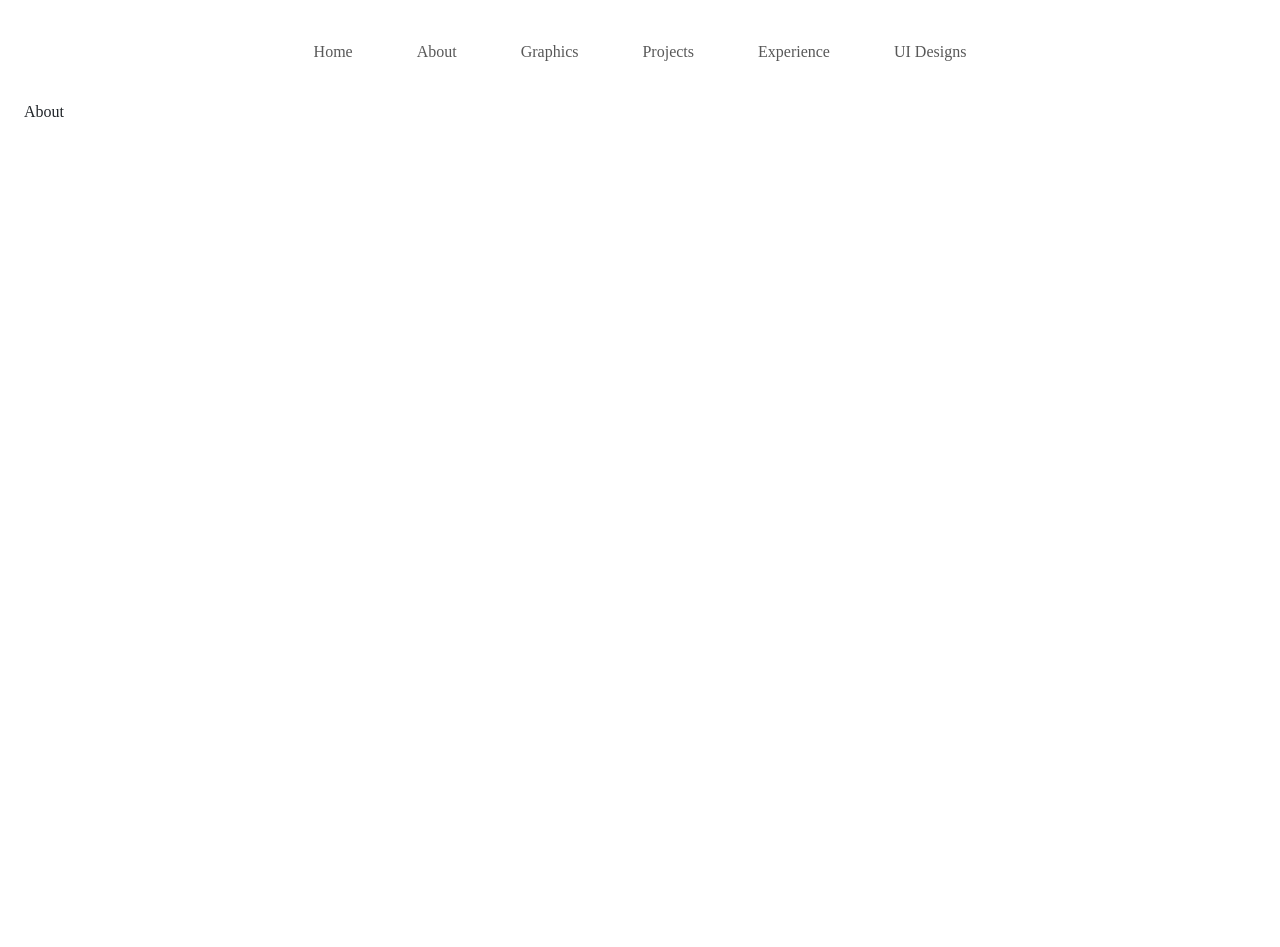
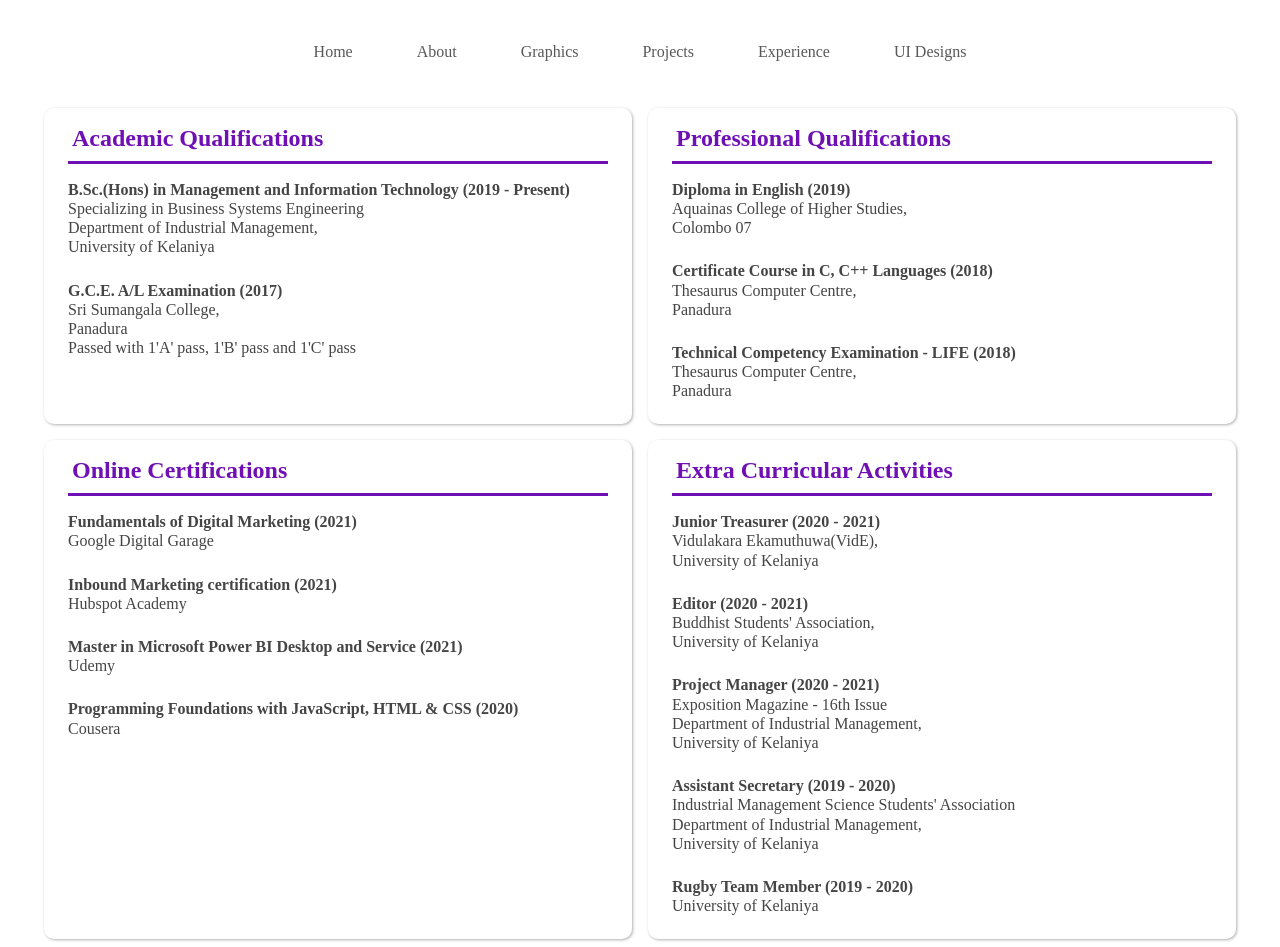
Before and after one commit to IsuruMSoysa/isuruMsoysaPortfolio, a React (Create React App) app in the folder isurumsoysa/: page /about in a window 1280 px wide. Before the commit the page ends 800 px from the top, so only its background shows below. Built offline with nearby package versions, Linux system fonts and the light colour scheme.

Commit message:
About Page Completed

```diff
--- a/isurumsoysa/src/App.css
+++ b/isurumsoysa/src/App.css
@@ -110,3 +110,16 @@
         column-count:         1;
     }
 }
+
+.abt-tab-col{
+    box-shadow:1px 1px 3px #B0B0B0;
+    border-radius: 10px;
+}
+
+.abt-tab{
+    border-bottom: 3px solid #6F10B4;
+}
+
+.abt-tab h4 {
+    font-weight: bold;
+}
--- a/isurumsoysa/src/Components/About.js
+++ b/isurumsoysa/src/Components/About.js
@@ -1,9 +1,130 @@
-import {Container} from "react-bootstrap";
+import {Col, Container, Row} from "react-bootstrap";
 
 function About() {
     return (
         <Container fluid>
-            <p>About</p>
+            <Row className=" px-4">
+                <Col className="abt-tab-col my-2 py-3 px-4 mx-2">
+                    <div className="abt-tab px-1">
+                        <h4 style={{color:"#6F10B4"}}>Academic Qualifications</h4>
+                    </div>
+                    <div className="pt-3">
+                        <h6 style={{color:"#454545"}}>
+                            <b>B.Sc.(Hons) in Management and Information Technology (2019 - Present)</b><br/>
+                            Specializing in Business Systems Engineering<br/>
+                            Department of Industrial Management,<br/>
+                            University of Kelaniya
+                        </h6>
+                    </div>
+                    <div className="pt-3">
+                        <h6 style={{color:"#454545"}}>
+                            <b>G.C.E. A/L Examination (2017)</b><br/>
+                            Sri Sumangala College,<br/>
+                            Panadura<br/>
+                            Passed with 1'A' pass, 1'B' pass and 1'C' pass
+                        </h6>
+                    </div>
+                </Col>
+                <Col className="abt-tab-col my-2 py-3 px-4 mx-2">
+                    <div className="abt-tab px-1">
+                        <h4 style={{color:"#6F10B4"}}>Professional Qualifications</h4>
+                    </div>
+                    <div className="pt-3">
+                        <h6 style={{color:"#454545"}}>
+                            <b>Diploma in English (2019)</b><br/>
+                            Aquainas College of Higher Studies,<br/>
+                            Colombo 07<br/>
+                        </h6>
+                    </div>
+                    <div className="pt-3">
+                        <h6 style={{color:"#454545"}}>
+                            <b>Certificate Course in C, C++ Languages (2018)</b><br/>
+                            Thesaurus Computer Centre, <br/>
+                            Panadura
+                        </h6>
+                    </div>
+                    <div className="pt-3">
+                        <h6 style={{color:"#454545"}}>
+                            <b>Technical Competency Examination - LIFE (2018)</b><br/>
+                            Thesaurus Computer Centre, <br/>
+                            Panadura
+                        </h6>
+                    </div>
+                </Col>
+            </Row>
+
+            <Row className=" px-4">
+                <Col className="abt-tab-col my-2 py-3 px-4 mx-2">
+                    <div className="abt-tab px-1">
+                        <h4 style={{color:"#6F10B4"}}>Online Certifications</h4>
+                    </div>
+                    <div className="pt-3">
+                        <h6 style={{color:"#454545"}}>
+                            <b>Fundamentals of Digital Marketing  (2021)</b><br/>
+                            Google Digital Garage
+                        </h6>
+                    </div>
+                    <div className="pt-3">
+                        <h6 style={{color:"#454545"}}>
+                            <b>Inbound Marketing certification (2021)</b><br/>
+                            Hubspot Academy
+                        </h6>
+                    </div>
+                    <div className="pt-3">
+                        <h6 style={{color:"#454545"}}>
+                            <b>Master in Microsoft Power BI Desktop and Service (2021)    </b><br/>
+                            Udemy
+                        </h6>
+                    </div>
+                    <div className="pt-3">
+                        <h6 style={{color:"#454545"}}>
+                            <b>Programming Foundations with JavaScript, HTML & CSS (2020)</b><br/>
+                            Cousera
+                        </h6>
+                    </div>
+                </Col>
+                <Col className="abt-tab-col my-2 py-3 px-4 mx-2">
+                    <div className="abt-tab px-1">
+                        <h4 style={{color:"#6F10B4"}}>Extra Curricular Activities</h4>
+                    </div>
+                    <div className="pt-3">
+                        <h6 style={{color:"#454545"}}>
+                            <b>Junior Treasurer (2020 - 2021)</b><br/>
+                            Vidulakara Ekamuthuwa(VidE), <br/>
+                            University of Kelaniya<br/>
+                        </h6>
+                    </div>
+                    <div className="pt-3">
+                        <h6 style={{color:"#454545"}}>
+                            <b>Editor (2020 - 2021)</b><br/>
+                            Buddhist Students' Association, <br/>
+                            University of Kelaniya
+                        </h6>
+                    </div>
+                    <div className="pt-3">
+                        <h6 style={{color:"#454545"}}>
+                            <b>Project Manager (2020 - 2021)</b><br/>
+                            Exposition Magazine - 16th Issue<br/>
+                            Department of Industrial Management,<br/>
+                            University of Kelaniya
+                        </h6>
+                    </div>
+                    <div className="pt-3">
+                        <h6 style={{color:"#454545"}}>
+                            <b>Assistant Secretary (2019 - 2020)</b><br/>
+                            Industrial Management Science Students' Association<br/>
+                            Department of Industrial Management,<br/>
+                            University of Kelaniya
+                        </h6>
+                    </div>
+                    <div className="pt-3">
+                        <h6 style={{color:"#454545"}}>
+                            <b>Rugby Team Member  (2019 - 2020)</b><br/>
+                            University of Kelaniya
+                        </h6>
+                    </div>
+                </Col>
+            </Row>
         </Container>
 
 
--- a/isurumsoysa/src/Components/Graphics.js
+++ b/isurumsoysa/src/Components/Graphics.js
@@ -79,7 +79,7 @@ const imgItems = imgArr.map((imgs) =>
 function Graphics() {
     return (
         <Container >
-            <section className="text-center" id="photos">
+            <section className="text-center pt-3" id="photos">
                 <div>{imgItems}</div>
             </section>
         </Container>
--- a/isurumsoysa/src/Components/MenuBar.js
+++ b/isurumsoysa/src/Components/MenuBar.js
@@ -4,7 +4,8 @@ import {Link} from "react-router-dom";
 
 function App() {
 
-    const [clickedTab,setClickedTab] = useState(localStorage.getItem('tab'));
+     const [clickedTab,setClickedTab] = useState(localStorage.getItem('tab'));
+
 
     const handleMenuClick = (tabName) => {
         setClickedTab(tabName);
```
Also changed, not shown: 1 other file (tests, documents, lock files or other folders).
